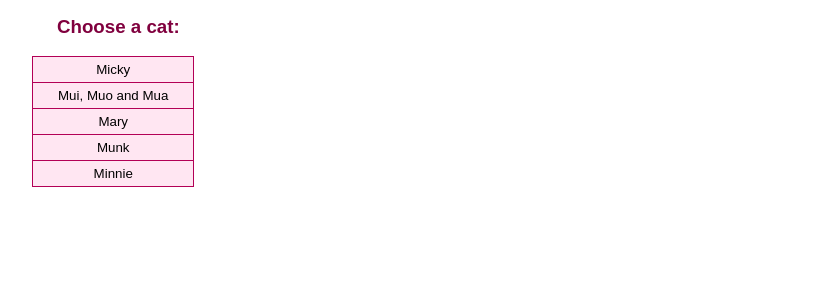
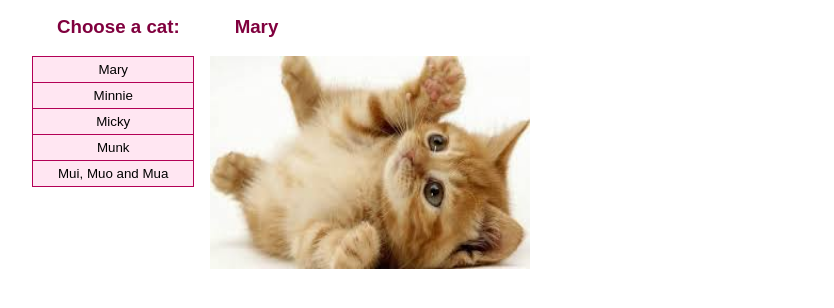
Before and after one commit to ElisaCovato/Cat-clicker, a plain HTML site: page index.html in a window 1280 px wide. Both pictures are taken after a click on the button "Mary". Shown: the part 98-406 px from the top of the page, without its empty margins (6-840 px from the left). Drawn offline with Linux system fonts and the light colour scheme; a web font is replaced by a local one.

Commit message:
Add functionality to buttons

```diff
--- a/css/style.css
+++ b/css/style.css
@@ -1,9 +1,13 @@
-/*General styling*/
+/*
+ *General styling
+ */
 body {
     font-family: "Sunflower", sans-serif;
 }
 
-/*Styles for div containers*/
+/*
+ *Styles for div containers
+ */
 .btn-group {
     float: left;
     margin: 30px;
@@ -17,7 +21,9 @@ body {
     padding-top: 0;
 }
 
-/*Stile for headings*/
+/*
+ *Stile for headings
+ */
 h1 {
     text-align: center;
     color: #80003e;
@@ -32,7 +38,9 @@ h3 {
     color: #80003e;
 }
 
-/*Style for buttons*/
+/*
+ *Style for buttons
+ */
 .btn-group button {
     background-color:  #ffe6f2; /* Pinkish background */
     border: 1px solid #b30056; /* Dark pink border */
@@ -51,3 +59,11 @@ h3 {
 .btn-group button:hover {
     background-color: #b30056;
 }
+
+/*
+ *Style for images
+ */
+.imgSize {
+    width : 320px;
+    height: 213px;
+}
--- a/index.html
+++ b/index.html
@@ -23,17 +23,15 @@
 		<!-- buttons -->
 		<div class="btn-group">
 			<h3> Choose a cat:</h3>
+			<button>Mary</button>
+			<button>Minnie</button>
 			<button>Micky</button>
+			<button>Munk</button>
 			<button>Mui, Muo and Mua</button>
-			<button>Mary</button>
-			<button>Munk</button>
-			<button>Minnie</button>
 		</div>
 
 		<!-- cat area -->
-		<div class="cat-area">
-
-		</div>
+		<div class="cat-area"></div>
 
 	</div>
 
--- a/js/app.js
+++ b/js/app.js
@@ -1,12 +1,74 @@
-var catElem = document.querySelector(".cat");
-var catImage = document.querySelectorAll(".cat-img");
-var catCount = document.querySelector(".cat-count");
+// Global Variables
+var catArea = document.querySelector(".cat-area");
+var buttons = document.getElementsByTagName("button");
 
-var clickCounter = 0;
+var cats = {
+	cat1: {
+		name : 'Mary',
+		clickCount : 0,
+		imgSrc : 'img/playful cat.jpg',
+		imgAlt : 'Playful cat'
+	},
+	cat2: {
+		name : 'Minnie',
+		clickCount : 0,
+		imgSrc : 'img/waiting cat.jpg',
+		imgAlt : 'Waiting cat'
+	},
+	cat3: {
+		name : 'Micky',
+		clickCount : 0,
+		imgSrc : 'img/hidden cat.jpg',
+		imgAlt : 'Hidden Cat'
+	},
+	cat4: {
+		name : 'Munk',
+		clickCount : 0,
+		imgSrc : 'img/scared cat.jpg',
+		imgAlt : 'Scared cat'
+	},
+	cat5: {
+		name : 'Mui, Muo and Mua',
+		clickCount : 0,
+		imgSrc : 'img/kittens.jpg',
+		imgAlt : 'Cute kittens'
+	}
+};
 
-for(var i=0; i<catImage.length; i++) {
-	catImage[i].addEventListener('click', function(){
-	clickCounter++;
-  catCount.innerHTML = clickCounter;
-}, false);
+/*Main functionalities*/
+
+// When pressing a button the name of the cat and the related image appears on screen
+for (var i = 0; i < buttons.length; i++) {
+	var buttonSelected = buttons[i];
+
+	buttonClicked(buttonSelected, i);
+
 };
+
+// This function add an event listener to the clicked button
+function buttonClicked(buttonSelected, index) {
+	buttonSelected.addEventListener('click', function(){
+		var catSelected = cats['cat'+(index+1)];
+		displayNameCat(catSelected);
+		displayImageCat(catSelected);
+	});
+}
+
+// This function display the name of the corresponding selected cat
+function displayNameCat(catSelected) {
+	var catName = catSelected['name'];
+	var nameDisplayed = document.createElement("h3");
+	nameDisplayed.textContent = catName;
+	catArea.appendChild(nameDisplayed);
+};
+
+// This function display the image of the corresponding selected cat
+function displayImageCat(catSelected) {
+	var catImage = catSelected['imgSrc'];
+	var catImageDescription = catSelected['imgAlt'];
+	var imageDisplayed = document.createElement("img");
+	imageDisplayed.className = "imgSize";
+	imageDisplayed.src = catImage;
+	imageDisplayed.alt = catImageDescription;
+	catArea.appendChild(imageDisplayed);
+}
```
Also changed, not shown: img/playful cat.jpg (renamed from img/playful cat.jpeg), img/scared cat.jpg (renamed from img/scared cat.jpeg).
